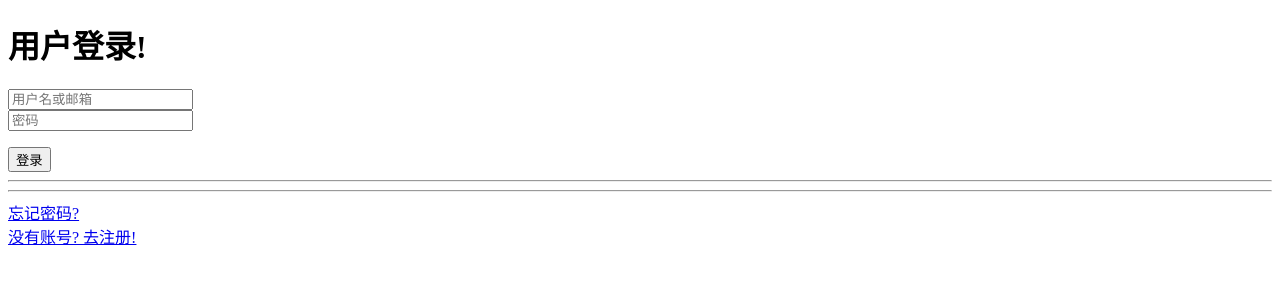
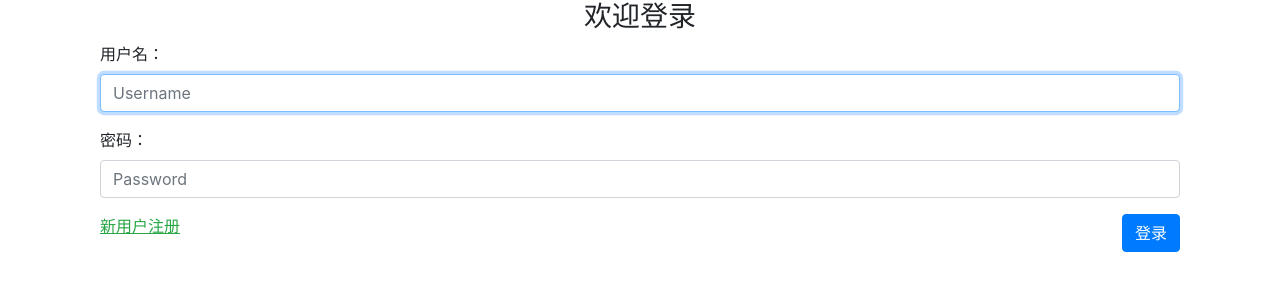
Before and after one commit to bestwishfang/DjangoFrameWork, a Flask app: page /login in a window 1280 px wide. Shown: the top 300 px of the page. Run offline with Flask 2, Linux system fonts and the light colour scheme; data comes from the database, SQL or seed files in the repository; both versions use the stored data as it was after the commit; some libraries are stand-ins or nearby versions.

Commit message:
Modify Main Login Page

```diff
--- a/apps/main/models.py
+++ b/apps/main/models.py
@@ -1,3 +1,4 @@
+from datetime import datetime
 from .. import models
 
 
@@ -21,3 +22,7 @@ class User(BaseModel):
     username = models.Column(models.String(32))
     password = models.Column(models.String(32))
     email = models.Column(models.String(32))
+    c_time = models.Column(models.DateTime, default=datetime.now)
+
+    def __str__(self):
+        return self.username
--- a/apps/main/templates/main/index.html
+++ b/apps/main/templates/main/index.html
@@ -5,11 +5,14 @@
     <meta name="viewport"
           content="width=device-width, user-scalable=no, initial-scale=1.0, maximum-scale=1.0, minimum-scale=1.0">
     <meta http-equiv="X-UA-Compatible" content="ie=edge">
-    <title>Main Index</title>
+    <title>Main Index Page</title>
 </head>
 <body>
 
 <h1>Hello Main Index!</h1>
+<div>
+
+</div>
 
 <script type="text/javascript" src="/static/main/js/index.js"></script>
 
--- a/apps/main/templates/main/login.html
+++ b/apps/main/templates/main/login.html
@@ -10,58 +10,44 @@
     <meta name="author" content="">
 
     <title>Main Login</title>
+    <link href="https://cdn.bootcss.com/twitter-bootstrap/4.3.1/css/bootstrap.min.css" rel="stylesheet">
+    <link href="/static/main/css/login.css" rel="stylesheet"/>
+
 
 </head>
 
-<body class="bg-gradient-primary">
 
+<body>
+<!-- /container -->
 <div class="container">
-
-    <div class="card o-hidden border-0 shadow-lg my-5">
-        <div class="card-body p-0">
-            <!-- Nested Row within Card Body -->
-            <div class="row">
-                <div class="col-lg-5 d-none d-lg-block bg-register-image"></div>
-                <div class="col-lg-7">
-                    <div class="p-5">
-                        <div class="text-center">
-                            <h1 class="h4 text-gray-900 mb-4">用户登录!</h1>
-                        </div>
-                        <form class="user" method="post">
-                            <div class="form-group">
-                                <input type="text" class="form-control form-control-user" name="username"
-                                       id="exampleInputName" placeholder="用户名或邮箱">
-                            </div>
-                            <div class="form-group row">
-                                <div class="col-sm-12 mb-3 mb-sm-0">
-                                    <input type="password" class="form-control form-control-user" name="password"
-                                           id="exampleInputPassword" placeholder="密码">
-                                </div>
-                            </div>
-                            <div class="form-group row">
-                                <div class="col-sm-12 mb-3 mb-sm-0">
-                                    <p style="color: red">{{ error }}</p>
-                                </div>
-                            </div>
-
-                            <input type="submit" value="登录" class="btn btn-primary btn-user btn-block">
-                            <hr>
-                        </form>
-                        <hr>
-                        <div class="text-center">
-                            <a class="small" href="forgot-password.html">忘记密码?</a>
-                        </div>
-                        <div class="text-center">
-                            <a class="small" href="register">没有账号? 去注册!</a>
-                        </div>
-                    </div>
-                </div>
+    <div class="col">
+        <form class="form-login" action="" method="post">
+            <h3 class="text-center">欢迎登录</h3>
+            <div class="form-group">
+                <label for="id_username">用户名：</label>
+                <input type="text" name='username' class="form-control" id="id_username" placeholder="Username"
+                       autofocus required>
             </div>
-        </div>
+            <div class="form-group">
+                <label for="id_password">密码：</label>
+                <input type="password" name='password' class="form-control" id="id_password" placeholder="Password"
+                       required>
+            </div>
+            <div>
+                <a href="register" class="text-success ">
+                    <ins>新用户注册</ins>
+                </a>
+                <button type="submit" class="btn btn-primary float-right">登录</button>
+            </div>
+        </form>
     </div>
-
 </div>
 
+<!-- Optional JavaScript -->
+<!-- jQuery first, then Popper.js, then Bootstrap JS -->
+<script src="https://cdn.bootcss.com/jquery/3.3.1/jquery.js"></script>
+<script src="https://cdn.bootcss.com/popper.js/1.15.0/umd/popper.js"></script>
+<script src="https://cdn.bootcss.com/twitter-bootstrap/4.3.1/js/bootstrap.min.js"></script>
 
 
 </body>
--- a/apps/main/views.py
+++ b/apps/main/views.py
@@ -90,7 +90,7 @@ def login():
             if user.username == username and username == session_username:  # 用户名是否对应
                 return redirect('/')
 
-        return render_template("web/login.html", error=error)
+        return render_template("main/login.html", error=error)
 
 
 @main.route("/logout")
```
Also changed, not shown: apps/static/main/image/bg.jpg (added), apps/static/main/image/one.jpg (added), apps/static/web/image/one.jpg (added), db.sqlite.
